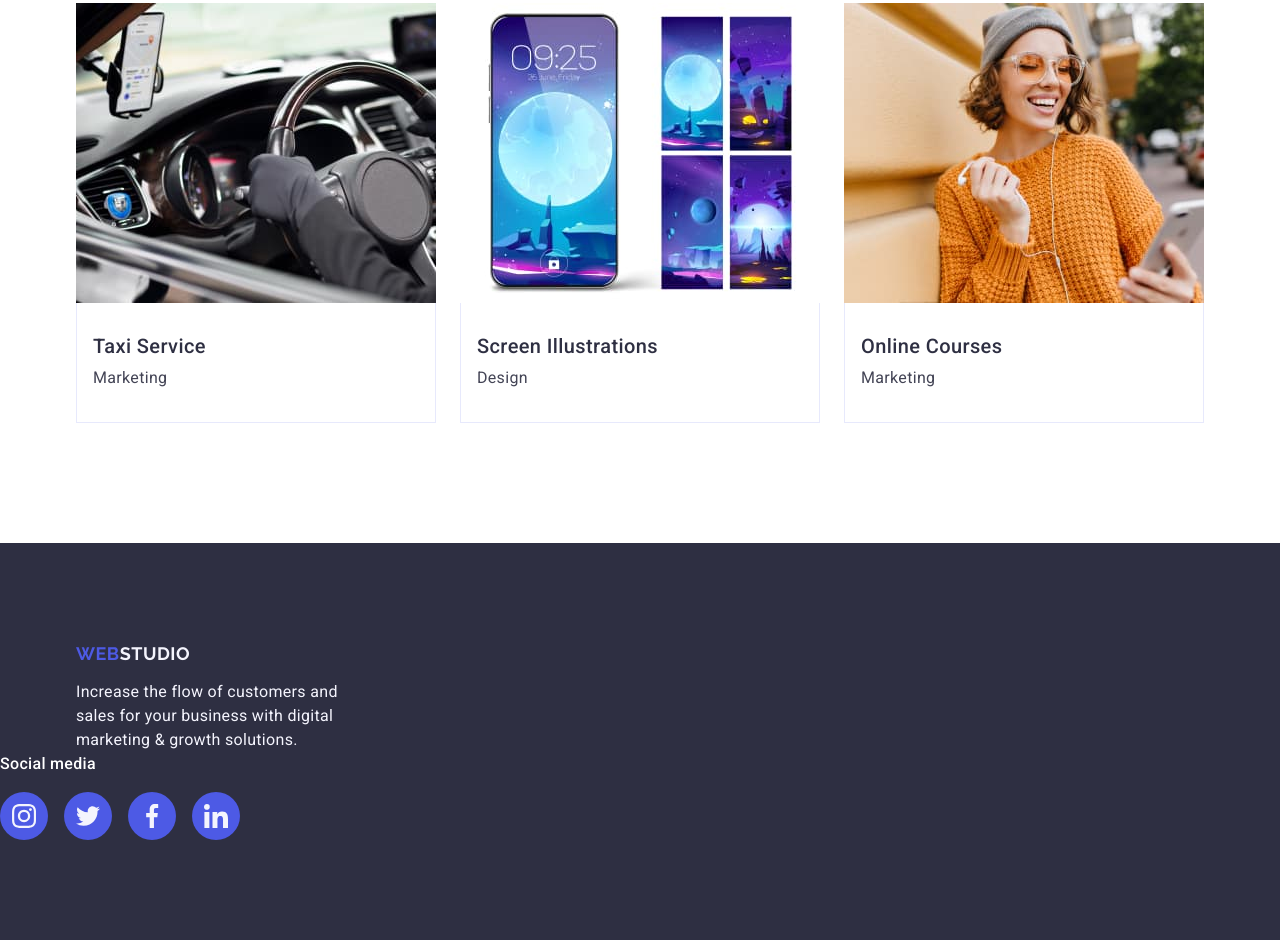
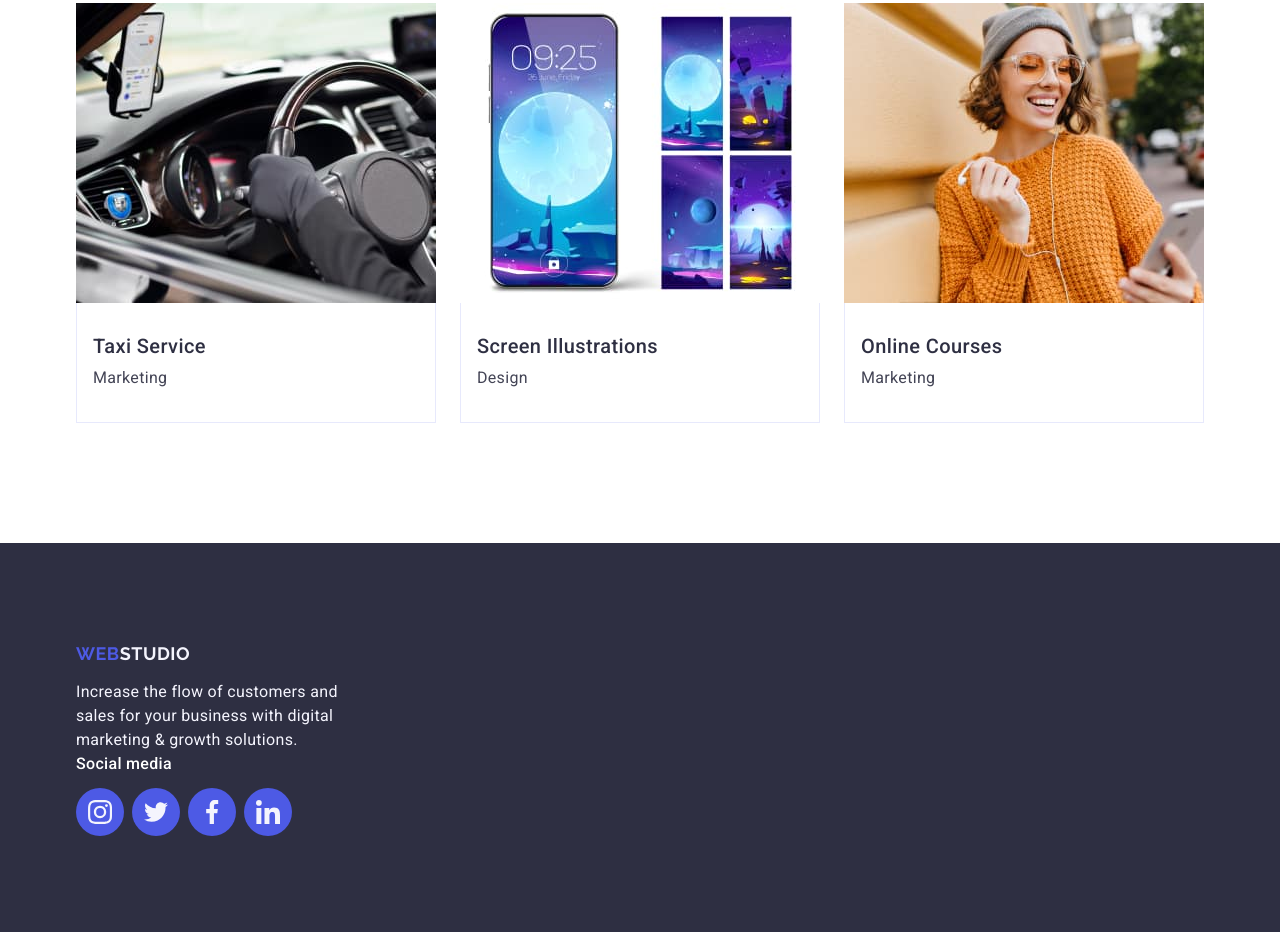
Before and after one commit to Bibosss/goit-markup-hw-04, a plain HTML site: page index.html in a window 1280 px wide. Shown: the part 2638-3578 px from the top of the page. Drawn offline with nearby package versions, Linux system fonts and the light colour scheme.

Commit message:
attempt 2

```diff
--- a/css/styles.css
+++ b/css/styles.css
@@ -466,3 +466,10 @@ a {
     display: flex;
     gap: 16px;
 }
+.fotter-container {
+    margin-right: 120px;
+}.media-link-list-footer {
+    height: 40px;
+    width: 40px;
+    display: flex;
+}
--- a/index.html
+++ b/index.html
@@ -339,8 +339,9 @@
                 </div>
             </section>
         </main>
-        <div class="footer">
-            <div class="container fotter-container">
+        <footer class="footer">
+        <div class="container">
+            <div class="fotter-container">
             <a href="./index.html" class="footer-logo">Web<span class="fotter-studio">Studio</span></a>
             <p class="footer-text">Increase the flow of customers and sales for your business with digital marketing & growth solutions.</p>
             </div>
```
